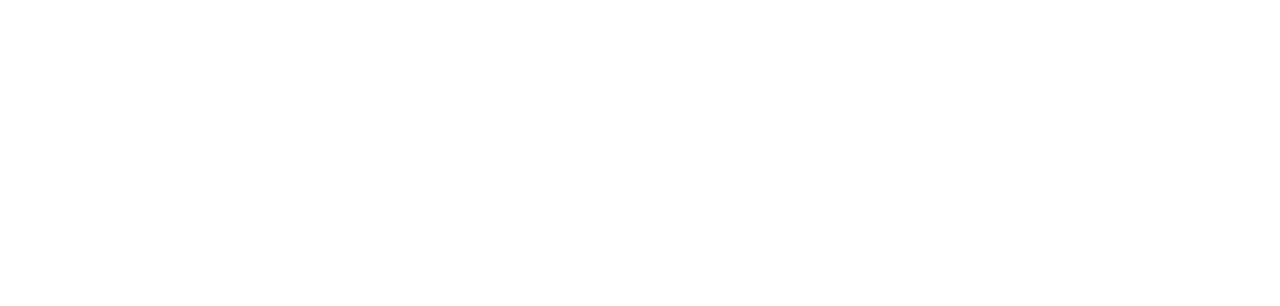
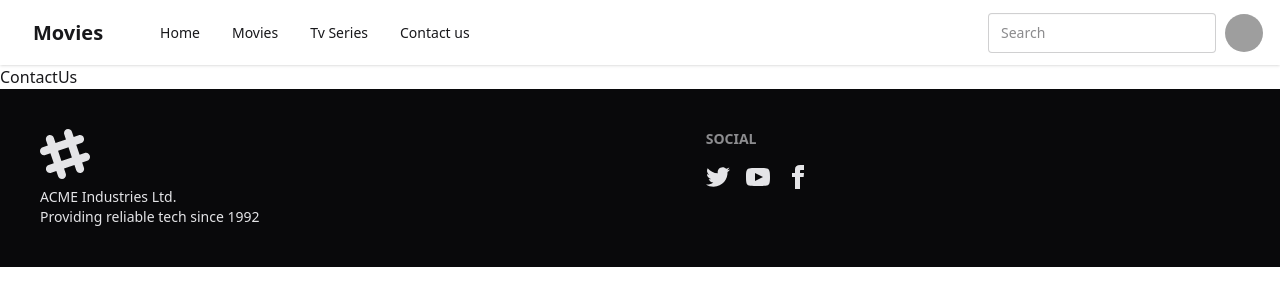
Before and after one commit to mohamedghonaim000/Movie_Website-using-React, a React app: page /contactUs in a window 1280 px wide. Shown: the top 306 px of the page. Built offline with nearby package versions, Linux system fonts and the light colour scheme; grey boxes are pictures that could not be loaded; the HTML template or start-up script is replaced by a standard one.

Commit message:
feat(router): setup AppRouter with Home, Movies, TvSeries, ContactUs routes

```diff
--- a/src/App.jsx
+++ b/src/App.jsx
@@ -1,9 +1,12 @@
 import './App.css'
+import AppRouter from './Components/App_Router'
 
 function App() {
 
   return (
-    <></>
+    <>
+    <AppRouter></AppRouter>
+    </>
   )
 }
 
--- /dev/null
+++ b/src/Components/App_Router/index.jsx
@@ -0,0 +1,29 @@
+import React from 'react'
+import { createBrowserRouter, RouterProvider } from 'react-router'
+import Layout from '../Layout'
+import Home from '../../Pages/Home'
+import Movies from './../../Pages/Movies/index';
+import TvSeries from '../../Pages/Tv_Series';
+import Notfound from '../../Pages/Notfound';
+import ContactUs from '../../Pages/Contact_us';
+const routes = createBrowserRouter(
+    [
+        {
+            path:'',
+            element:<Layout/>,
+            children:[
+                {path:'/' , element:<Home/>},
+                {path:'/movies' , element:<Movies/>},
+                {path:'/tvSeries' , element:<TvSeries/>},
+                {path:'/contactUs' , element:<ContactUs/>},
+
+            ]
+        },
+        {path:'*' , element:<Notfound/>}
+    ]
+)
+export default function AppRouter() {
+  return (
+    <RouterProvider router={routes}/>
+  )
+}
--- /dev/null
+++ b/src/Components/Layout/index.jsx
@@ -0,0 +1,14 @@
+import React from 'react'
+import NavBar from '../NavBar'
+import { Outlet } from 'react-router'
+import Footer from '../Footer'
+
+export default function Layout() {
+  return (
+    <>
+    <NavBar></NavBar>
+    <Outlet></Outlet>
+    <Footer></Footer>
+    </>
+  )
+}
--- a/src/Components/NavBar/index.jsx
+++ b/src/Components/NavBar/index.jsx
@@ -1,29 +1,31 @@
 import React from "react";
+import { Link } from "react-router";
 
 export default function NavBar() {
+  const routes = [
+    { path: "/", name: "Home" },
+    { path: "/movies", name: "Movies" },
+    { path: "/tvSeries", name: "Tv Series" },
+    { path: "/contactUs", name: "Contact us" },
+  ];
+
   return (
-    <>
-      <div className="navbar bg-base-100 shadow-sm">
-        <div className="flex-1 flex items-center gap-6">
+    <div className="navbar bg-base-100 shadow-sm px-4">
+      <div className="flex-1 flex items-center gap-6 container">
         <a className="btn btn-ghost text-xl">Movies</a>
 
-          <ul className="menu menu-horizontal px-1 hidden md:flex">
-            <li>
-              <a>Home</a>
+        <ul className="menu menu-horizontal px-1 hidden md:flex gap-2">
+          {routes.map((route) => (
+            <li key={route.name}>
+              <Link to={route.path} className="hover:text-amber-500">
+                {route.name}
+              </Link>
             </li>
-            <li>
-              <a>Products</a>
-            </li>
-            <li>
-              <a>About</a>
-            </li>
-            <li>
-              <a>Contact</a>
-            </li>
+          ))}
         </ul>
       </div>
 
-        <div className="flex gap-2">
+      <div className="flex gap-2 items-center">
         <input
           type="text"
           placeholder="Search"
@@ -64,6 +66,5 @@
         </div>
       </div>
     </div>
-    </>
   );
 }
--- /dev/null
+++ b/src/Pages/Contact_us/index.jsx
@@ -0,0 +1,7 @@
+import React from 'react'
+
+export default function ContactUs() {
+  return (
+    <div>ContactUs</div>
+  )
+}
--- /dev/null
+++ b/src/Pages/Home/index.jsx
@@ -0,0 +1,7 @@
+import React from 'react'
+
+export default function Home() {
+  return (
+    <div>Home</div>
+  )
+}
--- /dev/null
+++ b/src/Pages/Movies/index.jsx
@@ -0,0 +1,7 @@
+import React from 'react'
+
+export default function Movies() {
+  return (
+    <div>Movies</div>
+  )
+}
--- /dev/null
+++ b/src/Pages/Notfound/index.jsx
@@ -0,0 +1,7 @@
+import React from 'react'
+
+export default function Notfound() {
+  return (
+    <div>Notfound</div>
+  )
+}
--- /dev/null
+++ b/src/Pages/Tv_Series/index.jsx
@@ -0,0 +1,7 @@
+import React from 'react'
+
+export default function TvSeries() {
+  return (
+    <div>TvSeries</div>
+  )
+}
--- a/src/index.css
+++ b/src/index.css
@@ -1,2 +1,8 @@
 @import "tailwindcss";
 @plugin "daisyui";
+
+
+.container{
+  width: 85%;
+  margin: auto;
+}
```
Lines whose indentation alone changed are shown as unchanged.
